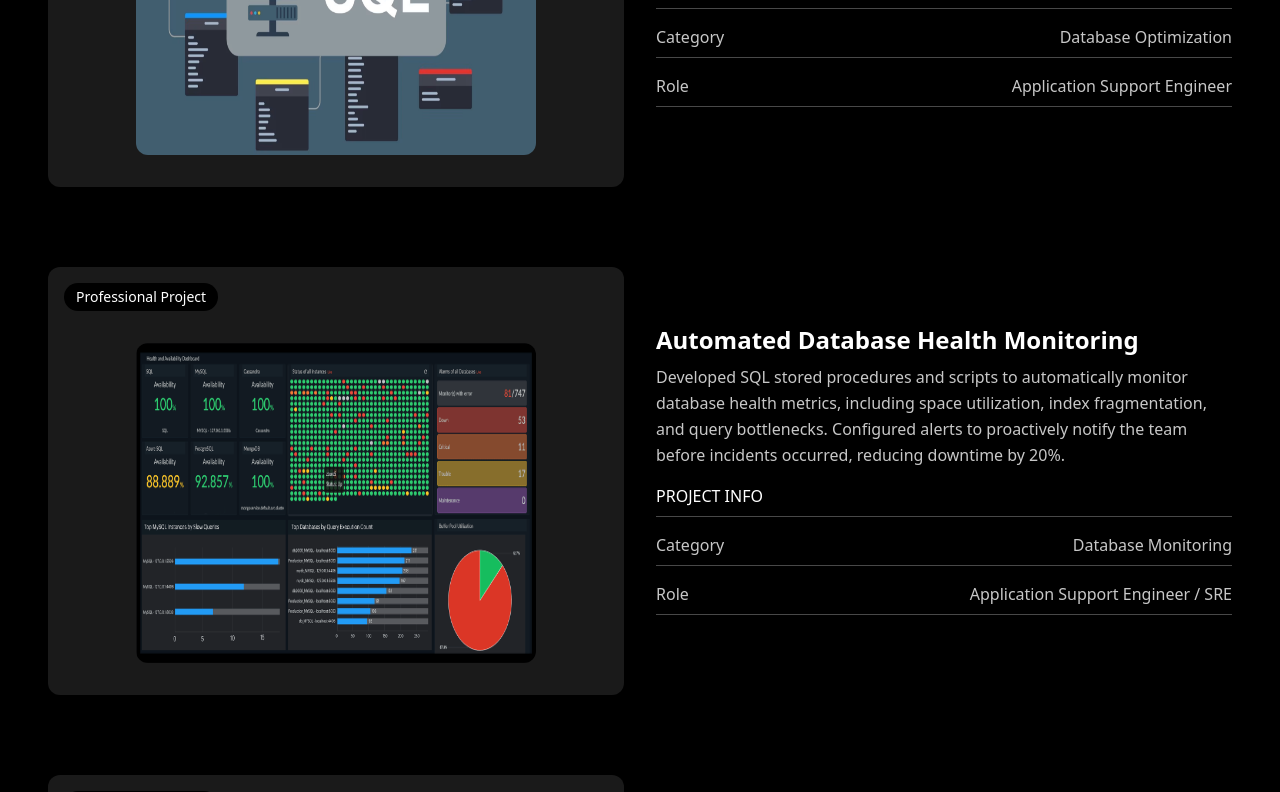
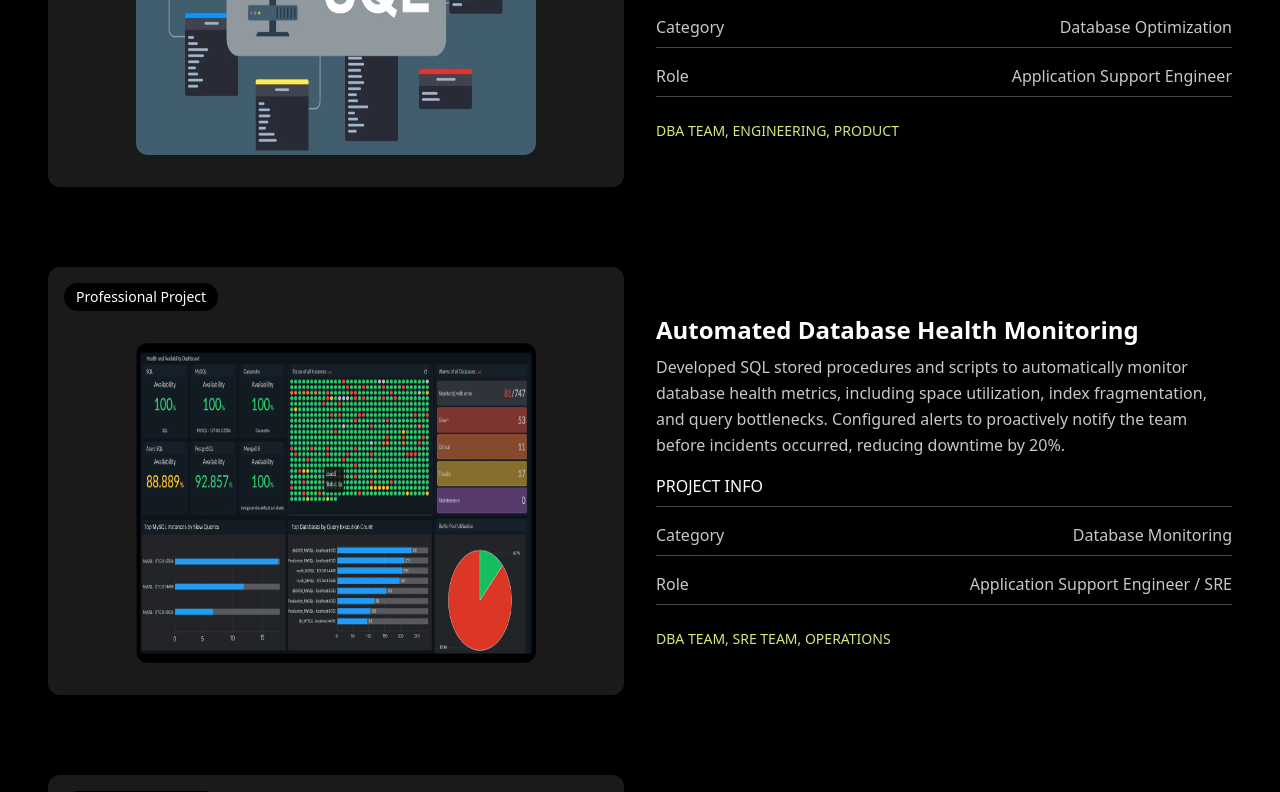
Before and after one commit to calebtdev/portfoliotask, a React (Vite) app: page / in a window 1280 px wide. Shown: the part 1480-2272 px from the top of the page. Built offline with nearby package versions, Linux system fonts and the light colour scheme.

Commit message:
update for the application portfolio

```diff
--- a/src/Pages/About.jsx
+++ b/src/Pages/About.jsx
@@ -1,6 +1,6 @@
 import React from "react";
 import Header from "../components/Header"; // Site header with navigation
-import heroImg from "../assets/aboutme.jpg"; // About page hero image
+import heroImg from "../assets/aboutme.jpeg"; // About page hero image
 import { FaGithub } from "react-icons/fa"; // GitHub icon
 import Contact from "../components/Contact"; // Contact section
 import Capabilities from "../components/Capabilities"; // Capabilities/skills section
--- a/src/components/About.jsx
+++ b/src/components/About.jsx
@@ -15,18 +15,19 @@ const About = () => {
       <div className="flex flex-col gap-3">
         {/* Subheading (only visible on medium+ screens) */}
         <h1 className="text-lg hidden md:block">
-          I am a Full-Stack Developer with a strong background in frontend
-          development, application support, and automation
+          I am an Application Support Engineer and Site Reliability Engineer
+          with experience supporting enterprise-level applications and
+          infrastructure.
         </h1>
 
         {/* About description paragraph */}
         <h3 className="text-[#C7C7C7]">
-          I am a passionate Full-Stack Developer with a strong background in
-          frontend development, application support, and automation. I enjoy
-          building modern, responsive, and scalable web applications that
-          deliver seamless user experiences. With hands-on experience in
-          React.js, Node.js, Express, MongoDB, and Tailwind CSS, I thrive at the
-          intersection of clean design and efficient code.
+          My expertise spans incident management, performance monitoring, root
+          cause analysis, and automation. I have worked extensively with tools
+          like Dynatrace, Grafana, AWS CloudWatch, and CI/CD pipelines to ensure
+          system reliability and scalability. Passionate about optimizing uptime
+          and reducing operational overhead, I thrive at the intersection of
+          software, systems, and support.
         </h3>
 
         {/* Link to learn more about you */}
--- a/src/data/datarecord.js
+++ b/src/data/datarecord.js
@@ -42,15 +42,15 @@ import failover from "../assets/failover.webp"
 
 
 
-export const projectData = [{
+export const projectData = [
+    {
         title: "Alert Workflow Optimization",
         detail: "Streamlined alert management by refining thresholds and integrating Grafana monitoring tool. Reduced false positives by 25% and enabled teams to focus on high-priority incidents, improving operational efficiency.",
         type: "Professional Project",
         category: "Monitoring & Alerting",
         role: "SRE / Application Support",
         img: grafana_dashboard,
-    demo: null,
-    github: null
+        stakeholders: ["SRE Team, ", "DevOps, ", "Engineering"]
     },
     {
         title: "SQL Query Performance Tuning",
@@ -59,8 +59,7 @@ export const projectData = [{
         category: "Database Optimization",
         role: "Application Support Engineer",
         img: sql_performance,
-    demo: null,
-    github: null
+        stakeholders: ["DBA Team, ", "Engineering, ", "Product"]
     },
     {
         title: "Automated Database Health Monitoring",
@@ -69,8 +68,7 @@ export const projectData = [{
         category: "Database Monitoring",
         role: "Application Support Engineer / SRE",
         img: db_health_check,
-    demo: null,
-    github: null
+        stakeholders: ["DBA Team, ", "SRE Team, ", "Operations"]
     },
     {
         title: "Cloud Infrastructure Monitoring System",
@@ -79,8 +77,7 @@ export const projectData = [{
         category: "Cloud Infrastructure",
         role: "Application Support Engineer / SRE",
         img: grafana_cloud,
-    demo: null,
-    github: null
+        stakeholders: ["Cloud Team, ", "DevOps, ", "Engineering"]
     },
     {
         title: "Automated Incident Response Bot",
@@ -89,8 +86,7 @@ export const projectData = [{
         category: "Incident Automation",
         role: "Application Support Engineer / SRE",
         img: incident_bot,
-    demo: null,
-    github: null
+        stakeholders: ["SRE Team, ", "Support Team, ", "Engineering"]
     },
     {
         title: "CI/CD Deployment Reliability Tracker",
@@ -99,8 +95,7 @@ export const projectData = [{
         category: "DevOps & CI/CD",
         role: "Application Support Engineer / SRE",
         img: cicd_tracker,
-    demo: null,
-    github: null
+        stakeholders: ["DevOps, ", "Engineering, ", "QA Team"]
     },
     {
         title: "Real-Time Log Aggregation & Alerting System",
@@ -109,8 +104,7 @@ export const projectData = [{
         category: "Log Management",
         role: "Application Support Engineer / SRE",
         img: datadog,
-    demo: null,
-    github: null
+        stakeholders: ["SRE Team, ", "Engineering, ", "Operations"]
     },
     {
         title: "High Availability and Failover Architecture",
@@ -118,7 +112,7 @@ export const projectData = [{
         type: "Professional Project",
         category: "High Availability",
         role: "Application Support Engineer / SRE",
-    img: failover, stakeholders: ["SRE Team, ", "DevOps, ", "Engineering"],
-
-    github: null
-}]
+        img: failover,
+        stakeholders: ["SRE Team, ", "DevOps, ", "Engineering"]
+    }
+]
```
Also changed, not shown: src/assets/aboutme.jpeg (added). Lines whose indentation alone changed are shown as unchanged.
